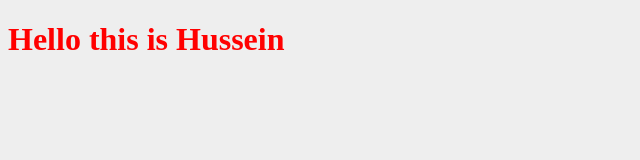
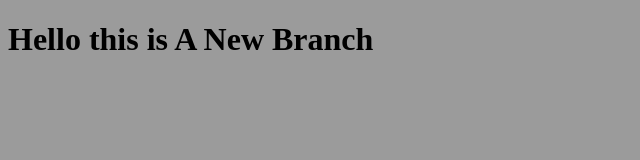
Before and after one commit to Fridawi/myproject, a plain HTML site: page index.html in a window 1280 px wide. Shown: the whole page, without its empty margins (0-640 px from the left). Drawn offline with Linux system fonts and the light colour scheme.

Commit message:
changing style for the title

```diff
--- a/index.html
+++ b/index.html
@@ -7,7 +7,7 @@
     <link rel="stylesheet" href="style.css">
 </head>
 <body>
-    <h1>Hello this is Hussein</h1>
+    <h1>Hello this is A New Branch</h1>
     <script src="app.js"></script>
 </body>
 </html>
--- a/style.css
+++ b/style.css
@@ -1,6 +1,6 @@
 h1 {
-    color:red;
+    color:black;
 }
 body {
-    background-color: #eee;
+    background-color: #9b9b9b;
 }
```
